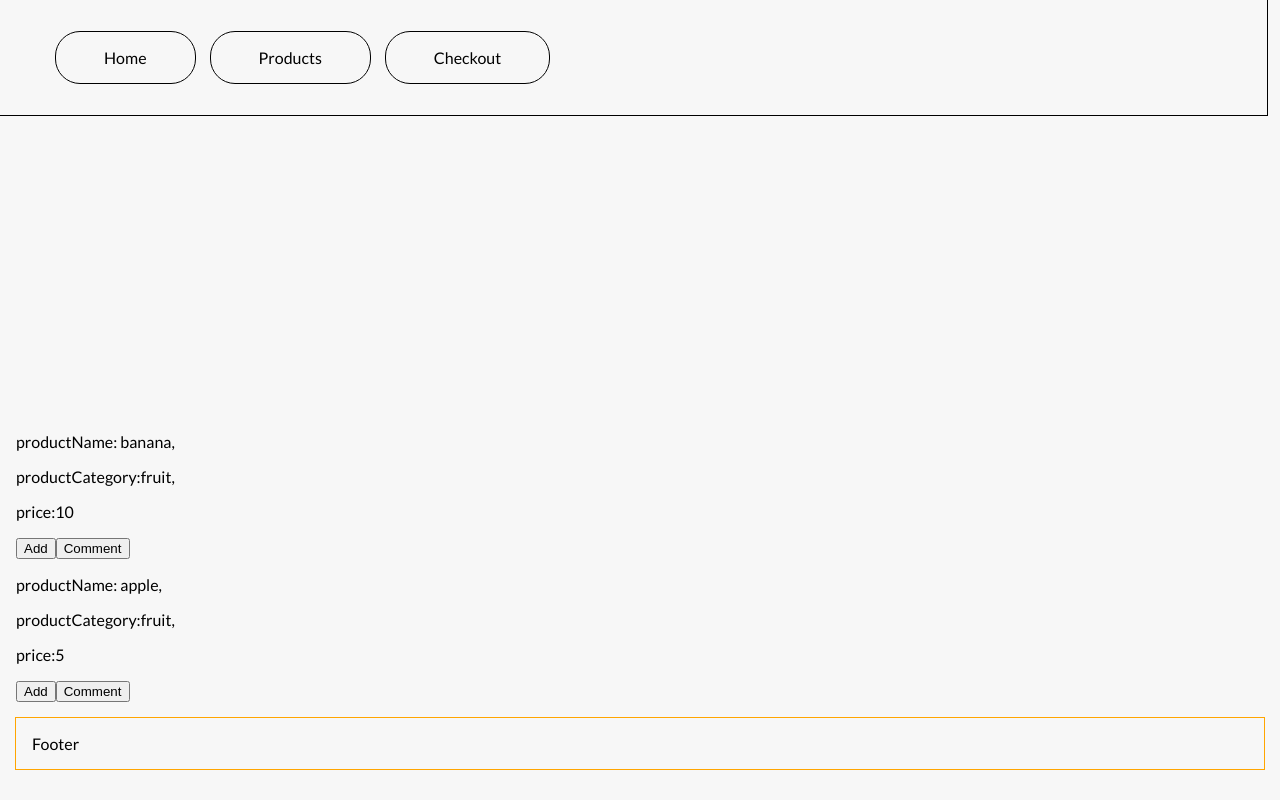
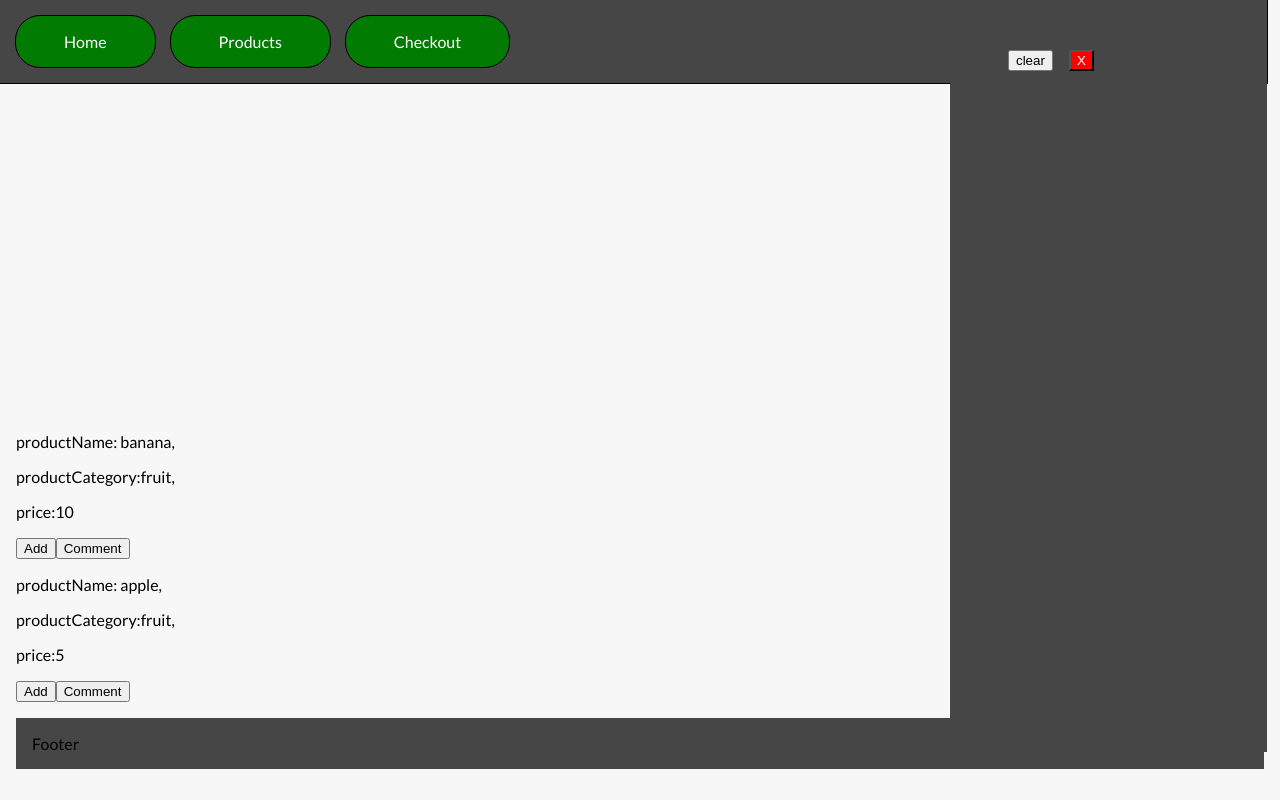
Before and after one commit to DildaarYounglings/react-js-shopping-app, a React (Vite) app: page / in a window 1280 px wide. Built offline with nearby package versions, Linux system fonts and the light colour scheme.

Commit message:
fixed checkout drawer bar and it opens and closes

```diff
--- a/src/App.css
+++ b/src/App.css
@@ -7,7 +7,6 @@
 * {
   box-sizing: border-box;
 }
-
 body {
   background-color: #f7f7f7;
   display: flex;
@@ -18,20 +17,76 @@ body {
   margin: 0;
   font-family: 'Lato', sans-serif;
 }
+.ShoppingPageHeader{
+  display:flex;
+  background-color:rgb(70, 70, 70);
+  position:fixed;
+  top:0px;
+  left:0px;
+  padding:1rem;
+  height:fit-content;
+  width:99vw;
+  outline:1px solid black;
+}
+.ShoppingPageHeader{
+  display:flex;
+  background-color:rgb(70, 70, 70);
+  position:fixed;
+  top:0px;
+  left:0px;
+  padding:1rem;
+  height:fit-content;
+  width:99vw;
+  outline:1px solid black;
+}
+
+.ShoppingPageHeaderNav{
+  display:flex;background-color:rgb(70, 70, 70);flex-flow:row;list-style-type:none;gap:1rem;
+}
+.ShoppingPageHeaderNavButton{
+  background-color:rgb(2, 123, 2);
+  outline:1px solid black;
+  padding:1rem 3rem;
+  border-radius:1.5rem;
+  cursor:pointer;
+}
+.ShoppingPageFooter{
+  background-color:rgb(70, 70, 70);
+  padding:1rem;
+  height:fit-content;
+  width:100%;
+}
 .checkoutCartOpen{
   position:absolute;
   left:75%;
   display:flex;
   flex-direction:column;
   width:25%;
+  height:90vh;
+  overflow-y: scroll;
   gap:1rem;
-  padding:"1rem";
-  background-color:cyan;
-  transition-duration:5s;
+  background-color:rgb(70, 70, 70);
+  transition-duration:1s;
 }
 .checkoutCartClose{
   position:absolute;
-  display:none;
+  left:1000%;
+  display:flex;
+  flex-direction:column;
+  width:0%;
+  height:90vh;
+  gap:1rem;
+  padding:"1rem";
+  background-color:rgb(70, 70, 70);
+  transition-duration:2s;
+}
+.ReadyToBuyItem{
+  width:fit-content;
+  padding:1rem 2rem;
+  background-color:rgb(2, 123, 2);
+  color: white;
+  outline:1px solid black;
+  transition-duration:2s;
 }
 .container {
   margin: 30px auto;
--- a/src/components/CheckoutPage.jsx
+++ b/src/components/CheckoutPage.jsx
@@ -7,7 +7,7 @@ export const ReadyToBuyItem = ({ item,handleDeleteThisItem}) => {
       return <div>nothing is appearing</div>
     }
     return (
-      <div>
+      <div className="ReadyToBuyItem">
         <button onClick={() => handleDeleteThisItem(item)}>Remove</button>
         <p>productName: {item.productName},</p><p>productCategory:{item.productCategory},</p><p>price:{item.price}</p>
       </div>
@@ -17,21 +17,23 @@ export const ClearCheckoutCartButton = ({handleClearCheckoutCart,handleToggleIsC
     return(
         <article style={{display:"flex",gap:"1rem"}}>
             <button onClick={() => handleClearCheckoutCart()}>clear</button>
-            <button onClick={() => handleToggleIsCheckoutCartOpen()}>X</button>
+            <button style={{color:"white",backgroundColor:"red"}} onClick={() => handleToggleIsCheckoutCartOpen()}>X</button>
         </article>
     )
 }
 
 export const CheckoutPage = () => {
   const {globalState,handleClearCheckoutCart,handleDeleteItemFromCheckoutCart,handleToggleIsCheckoutCartOpen} = ShoppingCartStateGlobalContextData();
-  const readyToBuyItems = globalState.allCheckoutProducts;
+  const {isCheckoutCartOpen, allCheckoutProducts} = globalState
+  const readyToBuyItems = allCheckoutProducts;
+
   return (
-    <div style={{display:"flex",flexDirection:"column",width:"25%",gap:"1rem",padding:"0.1rem"}}>
+    <div style={{display:`${isCheckoutCartOpen?"flex":"none"}`,flexDirection:"column",width:"25%",gap:"1rem",padding:"0.1rem"}}>
         <div style={{display:"flex",width:"25%",padding:"1rem",alignContent:"flex-end",alignItems:"flex-end"}}>
-            <ClearCheckoutCartButton handleToggleIsCheckoutCartOpen={handleToggleIsCheckoutCartOpen} handleClearCheckoutCart={handleClearCheckoutCart}/>
+            <ClearCheckoutCartButton handleClearCheckoutCart={handleClearCheckoutCart} handleToggleIsCheckoutCartOpen={handleToggleIsCheckoutCartOpen}/>
         </div>
-        <div>
-            {readyToBuyItems && readyToBuyItems.map((readyToBuyItem,index) => <ReadyToBuyItem key={index} item={readyToBuyItem} handleDeleteThisItem={handleDeleteItemFromCheckoutCart}/>)}
+        <div style={{display:"flex",flexDirection:"column",gap:"1rem"}}>
+            {allCheckoutProducts && allCheckoutProducts.map((allCheckoutProduct,index) => <ReadyToBuyItem key={index} item={allCheckoutProduct} handleDeleteThisItem={handleDeleteItemFromCheckoutCart}/>)}
         </div>
     </div>
   )
--- a/src/components/ShoppingPage.jsx
+++ b/src/components/ShoppingPage.jsx
@@ -39,7 +39,7 @@ export const ShoppingCartItem = ({item,addToCart}) => {
 
 
 export const ShoppingPage = () => {
-  const {globalState,handleAddToCheckoutCart,handleClearCheckoutCart,handleCheckIfCartHasTheSameItem,handleDeleteItemFromCheckoutCart} = ShoppingCartStateGlobalContextData();
+  const {globalState,handleAddToCheckoutCart} = ShoppingCartStateGlobalContextData();
   const shoppingCartItems = globalState.allShopProducts;
   const readyToBuyItems = globalState.allCheckoutProducts;
   return (
--- a/src/components/ShoppingPageFooter.jsx
+++ b/src/components/ShoppingPageFooter.jsx
@@ -2,7 +2,7 @@ import React from 'react'
 
 export const ShoppingPageFooter = () => {
   return (
-    <div style={{padding:"1rem",height:"fit-content",width:"100%",outline:"1px solid orange",}}>
+    <div className="ShoppingPageFooter">
       Footer
     </div>
   )
--- a/src/components/ShoppingPageHeader.jsx
+++ b/src/components/ShoppingPageHeader.jsx
@@ -7,14 +7,14 @@ export const ShoppingPageHeader = () => {
   const isCheckoutCartOpen = globalState.isCheckoutCartOpen;
   const isCheckoutCartOpenAnimationTriggered = globalState.isCheckoutCartOpenAnimationTriggered;
   return (
-    <div style={{display:"flex",position:"fixed",top:"0px",left:"0px",padding:"1rem",height:"fit-content",width:"99vw", outline:"1px solid black"}}>
-      <ol style={{display:"flex",flexFlow:"row",listStyleType:"none",gap:"1rem"}}>
-        <li style={{outline:"1px solid black",padding:"1rem 3rem",borderRadius:"1.5rem",cursor:"pointer"}}><article>Home</article></li>
-        <li style={{outline:"1px solid black",padding:"1rem 3rem",borderRadius:"1.5rem",cursor:"pointer"}}><article>Products</article></li>
-        <li style={{outline:"1px solid black",padding:"1rem 3rem",borderRadius:"1.5rem",cursor:"pointer"}} onClick={() => handleToggleIsCheckoutCartOpen()}><article>Checkout</article></li>
-      </ol>
-      <ol className={`${isCheckoutCartOpen === true && isCheckoutCartOpenAnimationTriggered === true?"checkoutCartOpen":"checkoutCartClose"}`}>
-        {isCheckoutCartOpen === true||isCheckoutCartOpenAnimationTriggered === true &&<CheckoutPage/>}
+    <div className="ShoppingPageHeader">
+      <nav className="ShoppingPageHeaderNav">
+        <li className="ShoppingPageHeaderNavButton"><article style={{color:"white"}}>Home</article></li>
+        <li className="ShoppingPageHeaderNavButton"><article style={{color:"white"}}>Products</article></li>
+        <li className="ShoppingPageHeaderNavButton" onClick={() => handleToggleIsCheckoutCartOpen()}><article style={{color:"white"}}>Checkout</article></li>
+      </nav>
+      <ol className={`${isCheckoutCartOpen?"checkoutCartOpen":"checkoutCartClose"}`}>
+        {isCheckoutCartOpen? <CheckoutPage/> : <CheckoutPage/>}
       </ol>
     </div>
   )
--- a/src/context/ShopingCartState.jsx
+++ b/src/context/ShopingCartState.jsx
@@ -24,7 +24,6 @@ const initialState = {
   ],
   allCheckoutProducts: [],
   isCheckoutCartOpen:true,
-  isCheckoutCartOpenAnimationTriggered:true,
 };
 const ShoppingCartStateGlobalContext = React.createContext();
 // </> //
@@ -75,18 +74,9 @@ export const ShopingCartStateProvider = ({ children }) => {
     setGlobalState({ ...globalState, allCheckoutProducts: copy });
   };
   const handleToggleIsCheckoutCartOpen = () => {
-    const {isCheckoutCartOpen,isCheckoutCartOpenAnimationTriggered} = globalState;
-    switch(isCheckoutCartOpen){
-      case true:
-        setGlobalState({...globalState,isCheckoutCartOpenAnimationTriggered:false});
-        setTimeout(() => {setGlobalState({...globalState,isCheckoutCartOpen:false})},2500);
-        break;
-      case false:
-        setGlobalState({...globalState,isCheckoutCartOpen:true,});
-        setGlobalState({...globalState,isCheckoutCartOpenAnimationTriggered:true});
-        break;
-    }
-  }
+    const {isCheckoutCartOpen} = globalState;
+    setGlobalState({...globalState,isCheckoutCartOpen:!isCheckoutCartOpen});
+  };
 
 
 
@@ -98,7 +88,7 @@ export const ShopingCartStateProvider = ({ children }) => {
         handleClearCheckoutCart,
         handleCheckIfCartHasTheSameItem,
         handleDeleteItemFromCheckoutCart,
-        handleToggleIsCheckoutCartOpen,
+        handleToggleIsCheckoutCartOpen
       }}
     >
       {children}
```
